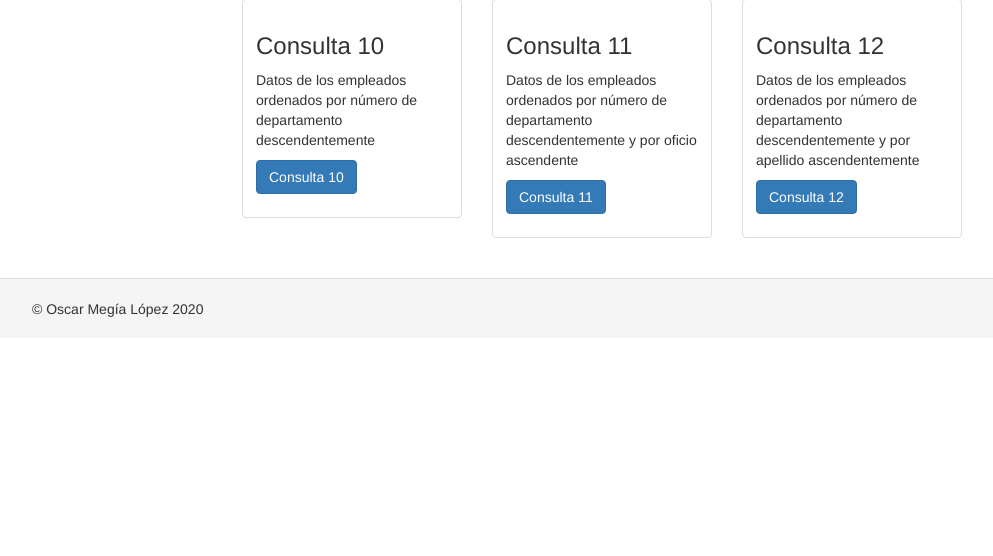
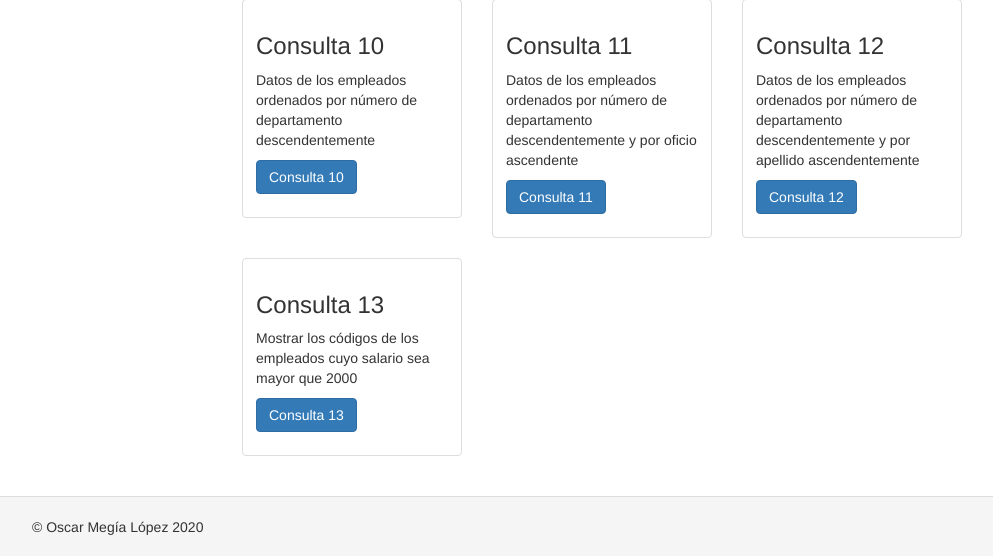
Before and after one commit to OscarAlpe/practica1yii, a Yii app: template views/site/index.php in a window 1280 px wide. Shown: the part 726-1282 px from the top of the page, without its empty margins (38-1031 px from the left). Before the commit the page ends 1043 px from the top, so only its background shows below. Run offline with PHP 8.4 and a stand-in for Yii, Linux system fonts and the light colour scheme; the template is opened without the code that fills it, so the values that code supplies are empty; some libraries are stand-ins or nearby versions.

Commit message:
Consulta 13: Mostrar los códigos de los empleados cuyo salario sea mayor que 2000

```diff
--- a/views/site/index.php
+++ b/views/site/index.php
@@ -121,4 +121,15 @@ use yii\helpers\Html;
         </div>
       </div>
     </div>
+    <div class="row">
+      <div class="col-sm-4">
+        <div class="thumbnail">
+          <div class="caption">
+            <h3>Consulta 13</h3>
+            <p>Mostrar los códigos de los empleados cuyo salario sea mayor que 2000</p>
+            <p><?= Html::a('Consulta 13', ['/site/consulta13'], ['class'=>'btn btn-primary grid-button']) ?></p>
+          </div>
+        </div>
+      </div>
+    </div>
 </div>
```
Also changed, not shown: controllers/SiteController.php (+18 -0 lines).
